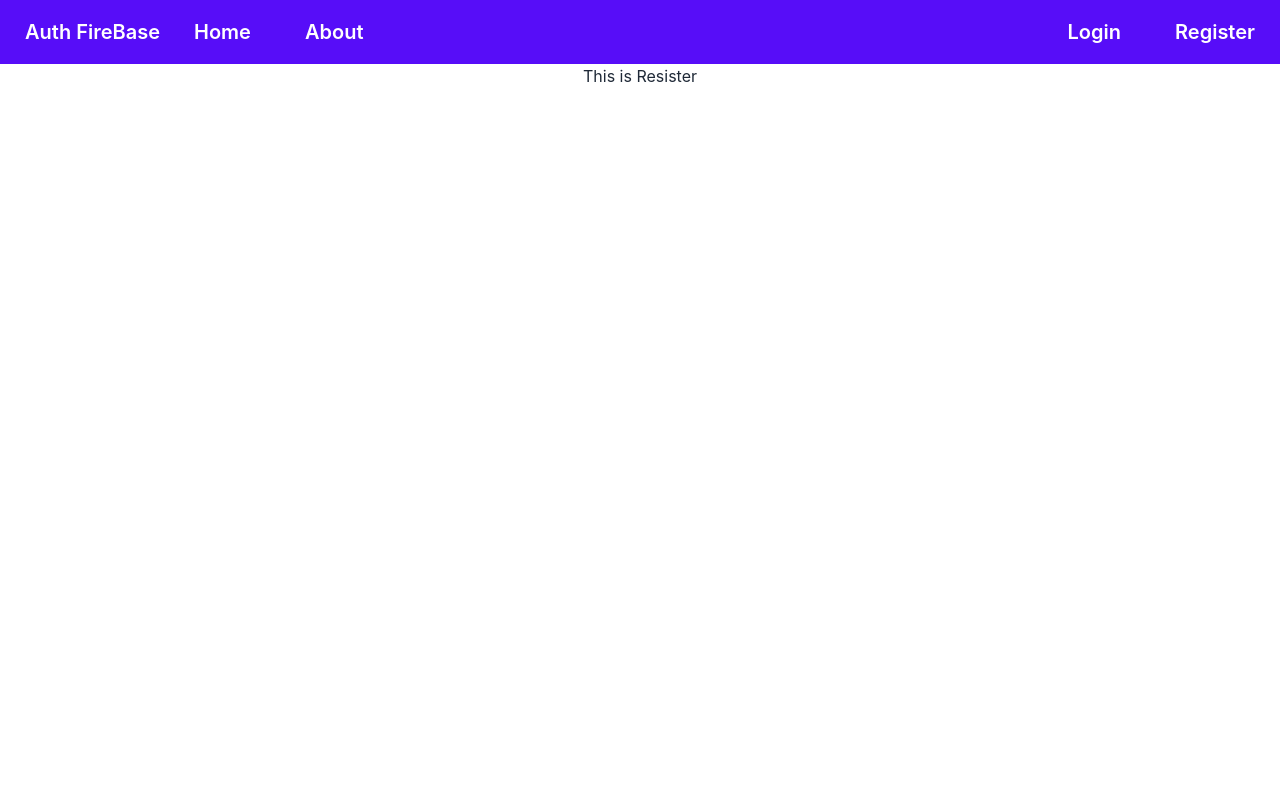
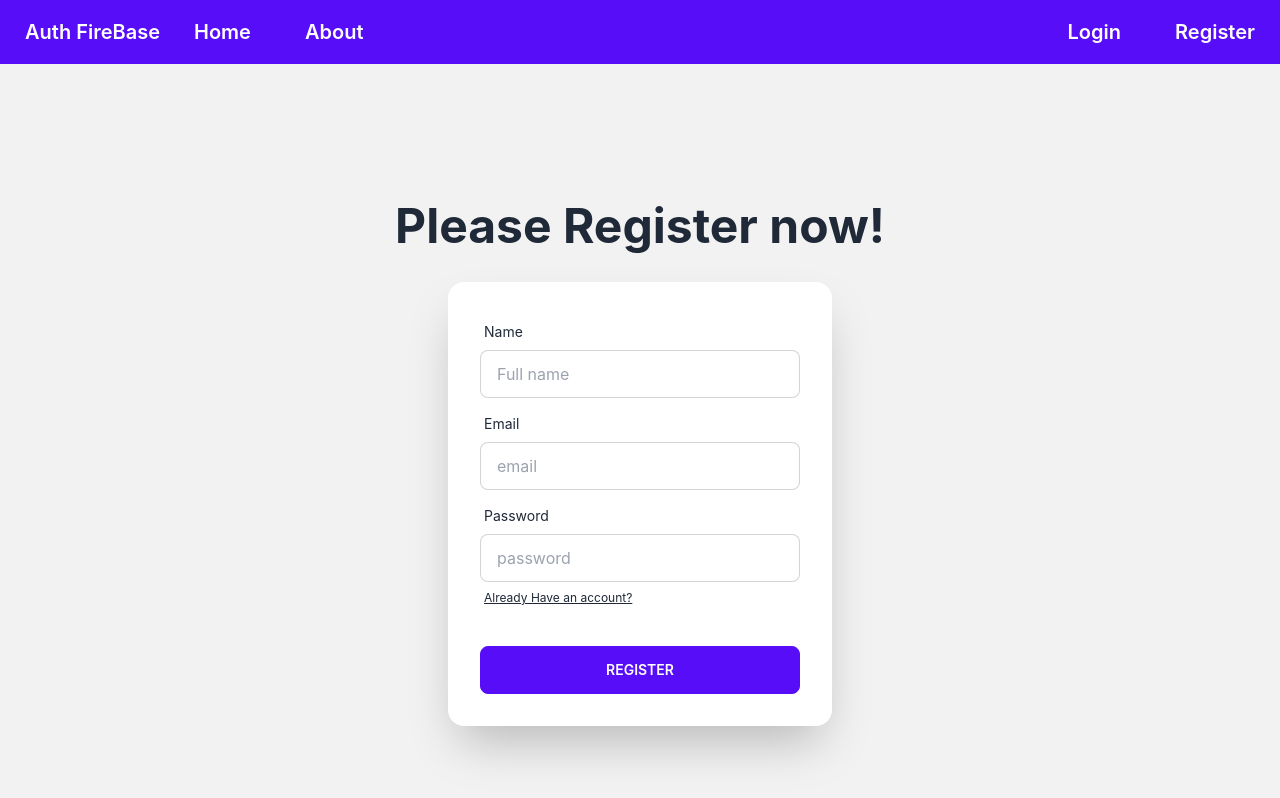
Before and after one commit to rahim-uddin-jsr/auth-router-context-app, a React (Create React App) app: page /register in a window 1280 px wide. Shown: the top 798 px of the page. Built offline with nearby package versions, Linux system fonts and the light colour scheme.

Commit message:
added registration ui

```diff
--- a/src/Components/Login/Login.js
+++ b/src/Components/Login/Login.js
@@ -1,6 +1,14 @@
 import React from 'react';
 
 const Login = () => {
+    const handleSubmit = e => {
+        e.preventDefault()
+        const from = e.target;
+        const email = from.email.value;
+        const password = from.password.value;
+
+    }
+    const handleRecoverPassword = e => { }
     return (
         <div className="hero min-h-screen bg-base-200">
             <div className="hero-content flex-col ">
@@ -9,20 +17,20 @@
 
                 </div>
                 <div className="card flex-shrink-0 w-full max-w-sm shadow-2xl bg-base-100">
-                    <form className="card-body">
+                    <form onSubmit={handleSubmit} className="card-body">
                         <div className="form-control">
                             <label className="label">
                                 <span className="label-text">Email</span>
                             </label>
-                            <input type="text" placeholder="email" className="input input-bordered" />
+                            <input type="text" name='email' placeholder="email" className="input input-bordered" />
                         </div>
                         <div className="form-control">
                             <label className="label">
                                 <span className="label-text">Password</span>
                             </label>
-                            <input type="text" placeholder="password" className="input input-bordered" />
+                            <input type="text" placeholder="password" name='password' className="input input-bordered" />
                             <label className="label">
-                                <a href="#" className="label-text-alt link link-hover">Forgot password?</a>
+                                <button onClick={handleRecoverPassword} href="#" className="btn-link label-text-alt link link-hover">Forgot password?</button>
                             </label>
                         </div>
                         <div className="form-control mt-6">
--- a/src/Components/Register/Register.js
+++ b/src/Components/Register/Register.js
@@ -1,9 +1,50 @@
 import React from 'react';
+import { Link } from 'react-router-dom';
 
 const Register = () => {
+    const handleSubmit = e => {
+        e.preventDefault()
+        const from = e.target;
+        const email = from.email.value;
+        const password = from.password.value;
+
+    }
     return (
-        <div>
-            <h2>This is Resister</h2>
+        <div className="hero min-h-screen bg-base-200">
+            <div className="hero-content flex-col ">
+                <div className="text-center lg:text-left">
+                    <h1 className="text-5xl font-bold mb-4">Please Register now!</h1>
+
+                </div>
+                <div className="card flex-shrink-0 w-full max-w-sm shadow-2xl bg-base-100">
+                    <form onSubmit={handleSubmit} className="card-body">
+                        <div className="form-control">
+                            <label className="label">
+                                <span className="label-text">Name</span>
+                            </label>
+                            <input type="text" name='name' placeholder="Full name" className="input input-bordered" />
+                        </div>
+                        <div className="form-control">
+                            <label className="label">
+                                <span className="label-text">Email</span>
+                            </label>
+                            <input type="email" name='email' placeholder="email" className="input input-bordered" />
+                        </div>
+                        <div className="form-control">
+                            <label className="label">
+                                <span className="label-text">Password</span>
+                            </label>
+                            <input type="text" placeholder="password" name='password' className="input input-bordered" />
+                            <label className="label">
+                                <Link to='/login' className="btn-link label-text-alt link link-hover">Already Have an account?</Link>
+                            </label>
+                        </div>
+                        <div className="form-control mt-6">
+                            <button className="btn btn-primary">Register</button>
+                        </div>
+                    </form>
+                </div>
+            </div>
         </div>
     );
 };
```
